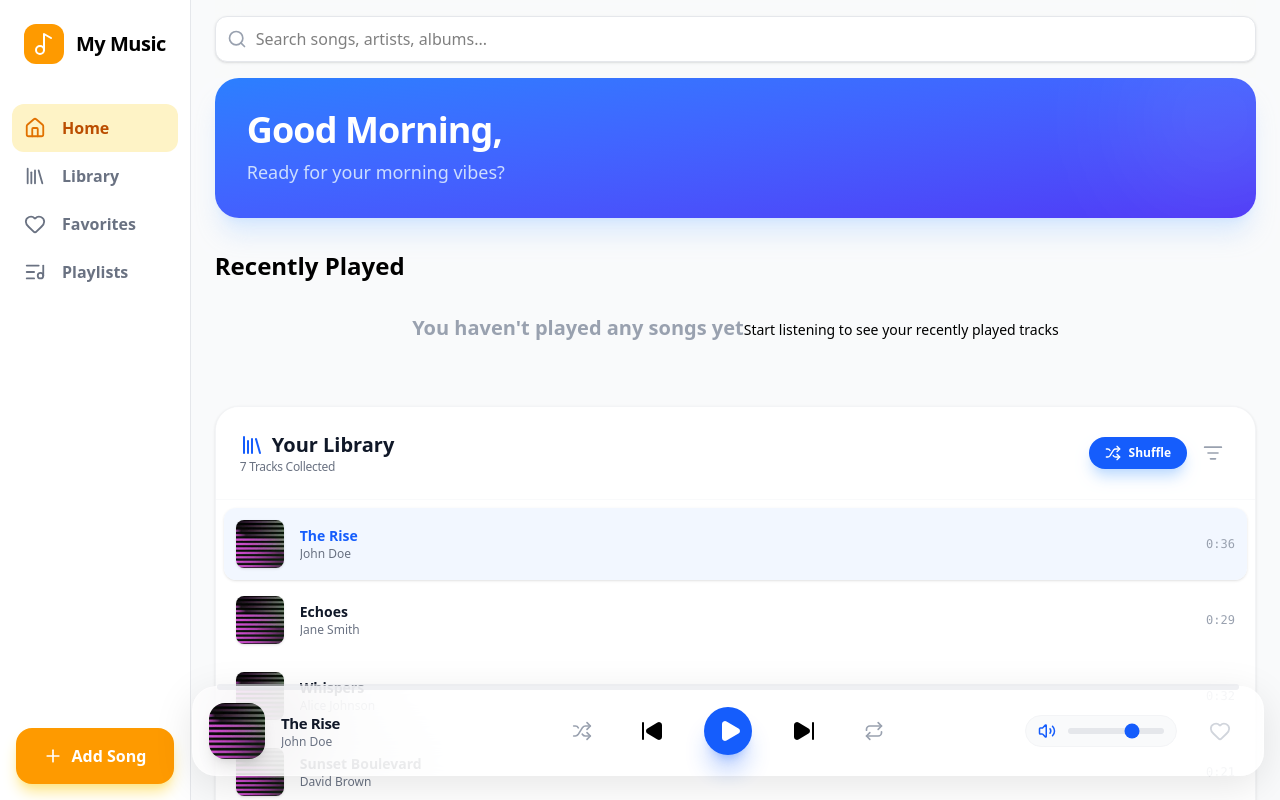
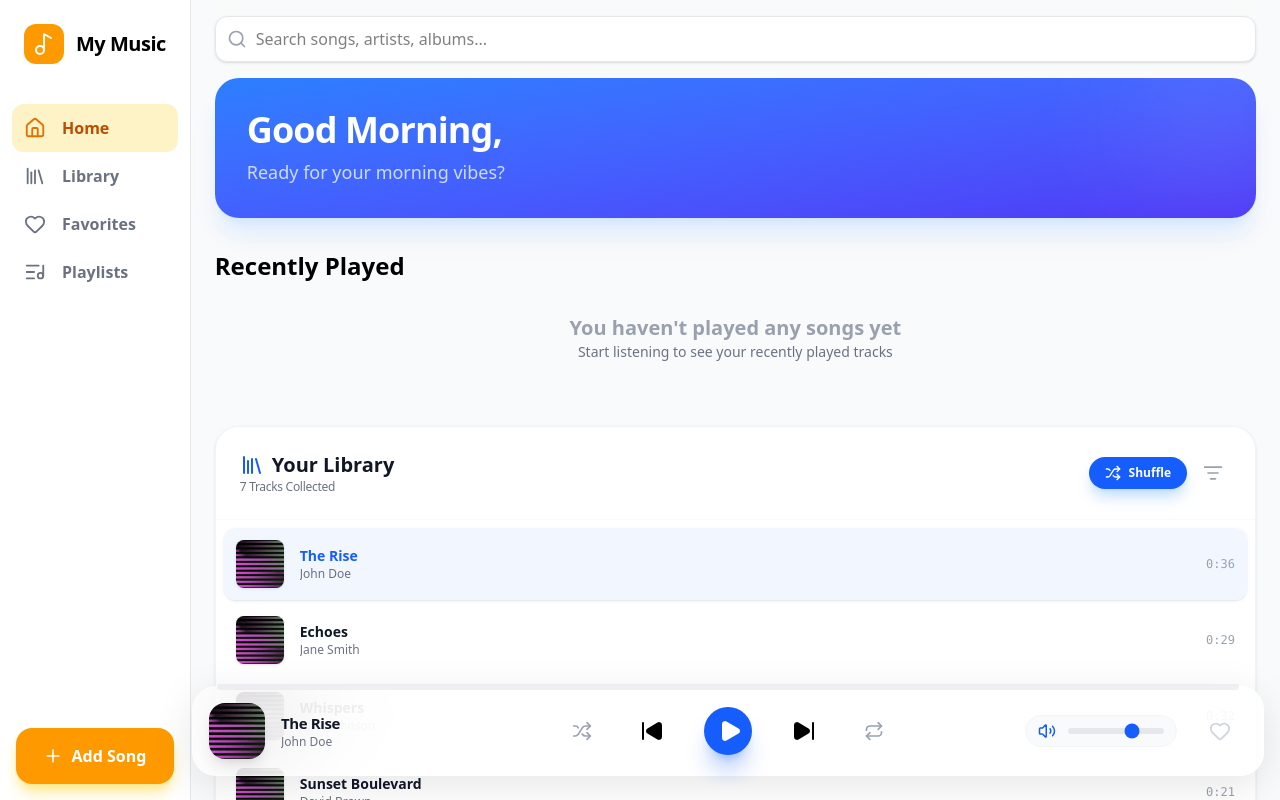
Before and after one commit to Hanseenee-prog/CodeAlpha_Music_Player, a React (Vite) app: page / in a window 1280 px wide. Built offline with nearby package versions, Linux system fonts and the light colour scheme; the HTML template or start-up script is replaced by a standard one.

Commit message:
Renamed the Popovers folder to ModalsOrPopovers and updated the imports, also styled the recently played section a little when no song has been played

```diff
--- a/src/Components/Layout.jsx
+++ b/src/Components/Layout.jsx
@@ -4,7 +4,7 @@ import SideBar from "./Navigations/SideBar";
 import BottomNavBar from "./Navigations/BottomNavBar";
 import SearchBar from "./SearchBar";
 import MiniBar from "./MiniBar";
-import PlaylistModal from "./PlayListModal";
+import PlaylistModal from "./ModalsOrPopovers/PlaylistModal";
 
 const Layout = () => {
     const location = useLocation();
--- a/src/Components/PlaylistModal.jsx
+++ b/src/Components/ModalsOrPopovers/PlaylistModal.jsx
@@ -1,4 +1,4 @@
-import { usePlaylistContext } from '../Contexts/PlaylistContext';
+import { usePlaylistContext } from '../../Contexts/PlaylistContext';
 import { Plus, ListMusic, ArrowLeft, X } from 'lucide-react';
 
 const PlaylistModal = () => {
--- a/src/Components/PlayList.jsx
+++ b/src/Components/PlayList.jsx
@@ -1,8 +1,8 @@
 import { useState } from 'react';
 import { Play, MoreHorizontal, Music2, ArrowLeft, Clock, Trash2, Edit2 } from 'lucide-react';
 import Song from './Song';
-import DeleteConfirmModal from './Popovers/DeleteConfirmModal.jsx';
-import PlaylistNameEditor from './Popovers/PlaylistNameEditor.jsx';
+import DeleteConfirmModal from './ModalsOrPopovers/DeleteConfirmModal';
+import PlaylistNameEditor from './ModalsOrPopovers/PlaylistNameEditor';
 import { useParams, useNavigate } from 'react-router-dom';
 import { useAudio } from "../Contexts/AudioContext";
 import handleSongClick from "../utils/handleSongClick";
--- a/src/Components/RecentlyPlayed.jsx
+++ b/src/Components/RecentlyPlayed.jsx
@@ -59,9 +59,9 @@ const RecentlyPlayed = () => {
                         </div>
                     ))
                     ) : (
-                        <div className="w-full text-center">
+                        <div className="w-full flex flex-col items-center">
                             <span className="text-xl font-semibold text-gray-400">You haven't played any songs yet</span>
-                            <span className="text-sm">Start listening to see your recently played tracks</span>
+                            <span className="text-sm text-gray-500">Start listening to see your recently played tracks</span>
                         </div>
                     )
                 }
```
Also changed, not shown: src/Components/ModalsOrPopovers/DeleteConfirmModal.jsx (renamed from src/Components/Popovers/DeleteConfirmModal.jsx), src/Components/ModalsOrPopovers/PlaylistNameEditor.jsx (renamed from src/Components/Popovers/PlaylistNameEditor.jsx).
